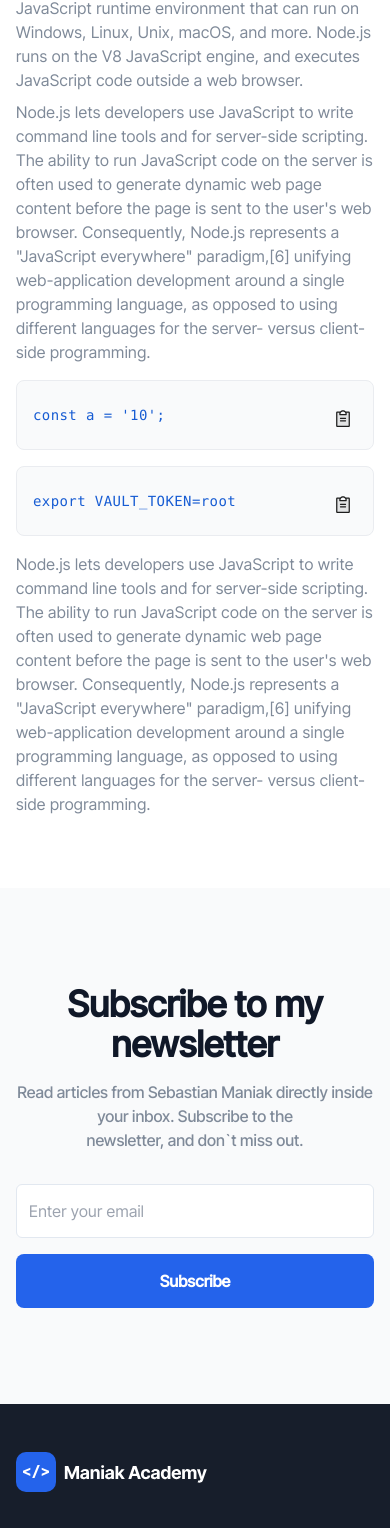
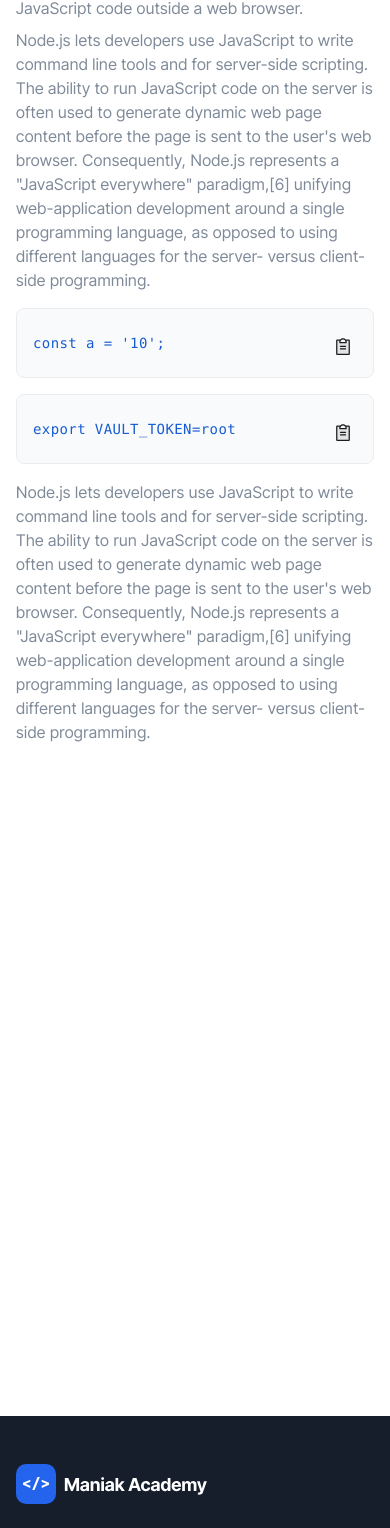
Before and after one commit to sebbycorp/project-maniak-io, a Next.js app: page /playgrounds/containerd-ctl in a window 390 px wide. Shown: the part 424-1952 px from the top of the page. Built offline with nearby package versions, Linux system fonts and the light colour scheme.

Commit message:
responsive playground page

```diff
--- a/src/pages/playgrounds/[slug]/index.tsx
+++ b/src/pages/playgrounds/[slug]/index.tsx
@@ -1,9 +1,7 @@
 import clsx from 'clsx';
 import { GetStaticPropsContext } from 'next';
-import React from 'react';
+import React, { useEffect } from 'react';
 import { useMediaQuery } from 'react-responsive';
-
-import { SubscribeLayout } from '@/layouts/subscribe-layout';
 
 import { Markdown } from '@/components/markdown';
 import { Breadcrumbs } from '@/components/ui/breadcrumbs';
@@ -27,6 +25,10 @@ export default function PlaygroundPreview({ playground }: { playground: Playgrou
 
   const isSmallScreen = useMediaQuery({ query: '(max-width: 767px)' });
 
+  useEffect(() => {
+    isSmallScreen && setOpen(true);
+  }, [isSmallScreen]);
+
   return (
     <div className="my-16">
       <Breadcrumbs
@@ -37,6 +39,18 @@ export default function PlaygroundPreview({ playground }: { playground: Playgrou
         ]}
       />
       <div>
+        {isSmallScreen ? (
+          <div>
+            <div>
+              <h2 className="text-[48px] font-semibold text-[#101828] mt-2">{playground.title}</h2>
+              <p className="text-[#7F8A99] font-medium mt-4 mb-4">{playground.description}</p>
+              <Markdown>{playground.content}</Markdown>
+            </div>
+            <div>
+              <iframe width="100%" height="600" src={playground.terminal}></iframe>
+            </div>
+          </div>
+        ) : (
           <ResizablePanelGroup direction="horizontal">
             <ResizablePanel>
               <ScrollArea className={clsx(open && 'h-[600px]')}>
@@ -89,20 +103,18 @@ export default function PlaygroundPreview({ playground }: { playground: Playgrou
               </ScrollArea>
             </ResizablePanel>
             {open ? <ResizableHandle withHandle /> : null}
+
             {open ? (
               <ResizablePanel>
-              <iframe width="100%" height="600" src={playground.terminal} frameBorder="0"></iframe>
+                <iframe width="100%" height="600" src={playground.terminal}></iframe>
               </ResizablePanel>
             ) : null}
           </ResizablePanelGroup>
+        )}
       </div>
     </div>
   );
 }
-
-PlaygroundPreview.getLayout = function getLayout(page: React.ReactNode) {
-  return <SubscribeLayout>{page}</SubscribeLayout>;
-};
 
 export function getStaticProps(context: GetStaticPropsContext) {
   const { params } = context;
```
Lines whose indentation alone changed are shown as unchanged.
